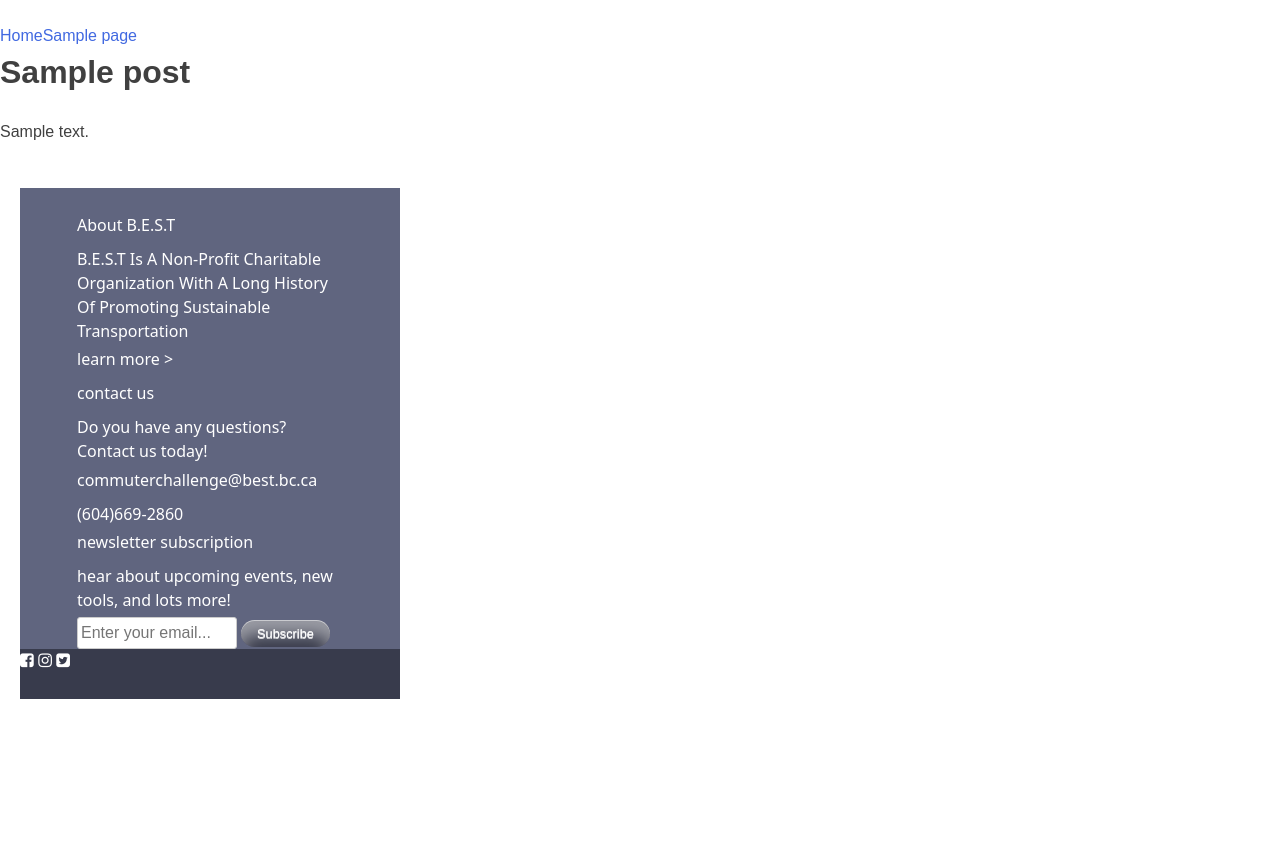
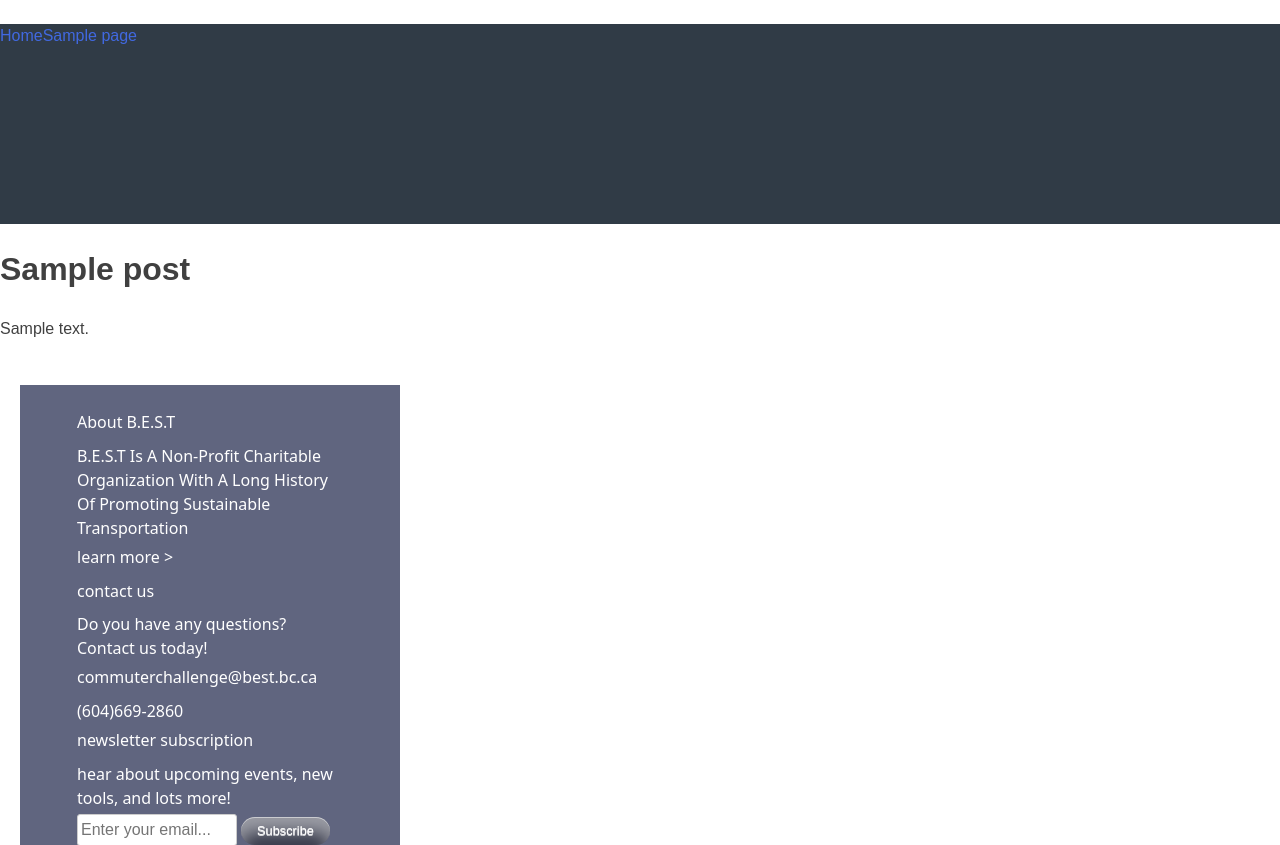
Before and after one commit to redacademy/best-fall-2016, a WordPress theme: template themes/best-challenge/page.php in a window 1280 px wide. Shown: the top 845 px of the page. Before the commit the page ends 699 px from the top, so only its background shows below. Run offline with PHP 8.4 and a stand-in for WordPress, Linux system fonts and the light colour scheme; the site name, menu and one post (Sample post) are stand-ins, and other content is empty; some libraries are stand-ins or nearby versions.

Commit message:
added header to style imports

```diff
--- a/themes/best-challenge/sass/_header.scss
+++ b/themes/best-challenge/sass/_header.scss
@@ -0,0 +1,8 @@
+/*--------------------------------------------------------------
+# Header
+--------------------------------------------------------------*/
+
+.site-header {
+    background: #303B46;
+    height: 200px;
+}
--- a/themes/best-challenge/sass/style.scss
+++ b/themes/best-challenge/sass/style.scss
@@ -58,6 +58,7 @@ Nicolas Gallagher and Jonathan Neal http://necolas.github.com/normalize.css/
 @import "elements";
 @import "forms";
 @import "navigation";
+@import "header";
 @import "modules";
 @import "widgets";
 @import "content";
--- a/themes/best-challenge/style.css
+++ b/themes/best-challenge/style.css
@@ -485,6 +485,13 @@ a {
   width: 50%; }
 
 /*--------------------------------------------------------------
+# Header
+--------------------------------------------------------------*/
+.site-header {
+  background: #303B46;
+  height: 200px; }
+
+/*--------------------------------------------------------------
 # Accessibility
 --------------------------------------------------------------*/
 /* Text meant only for screen readers. */
```
